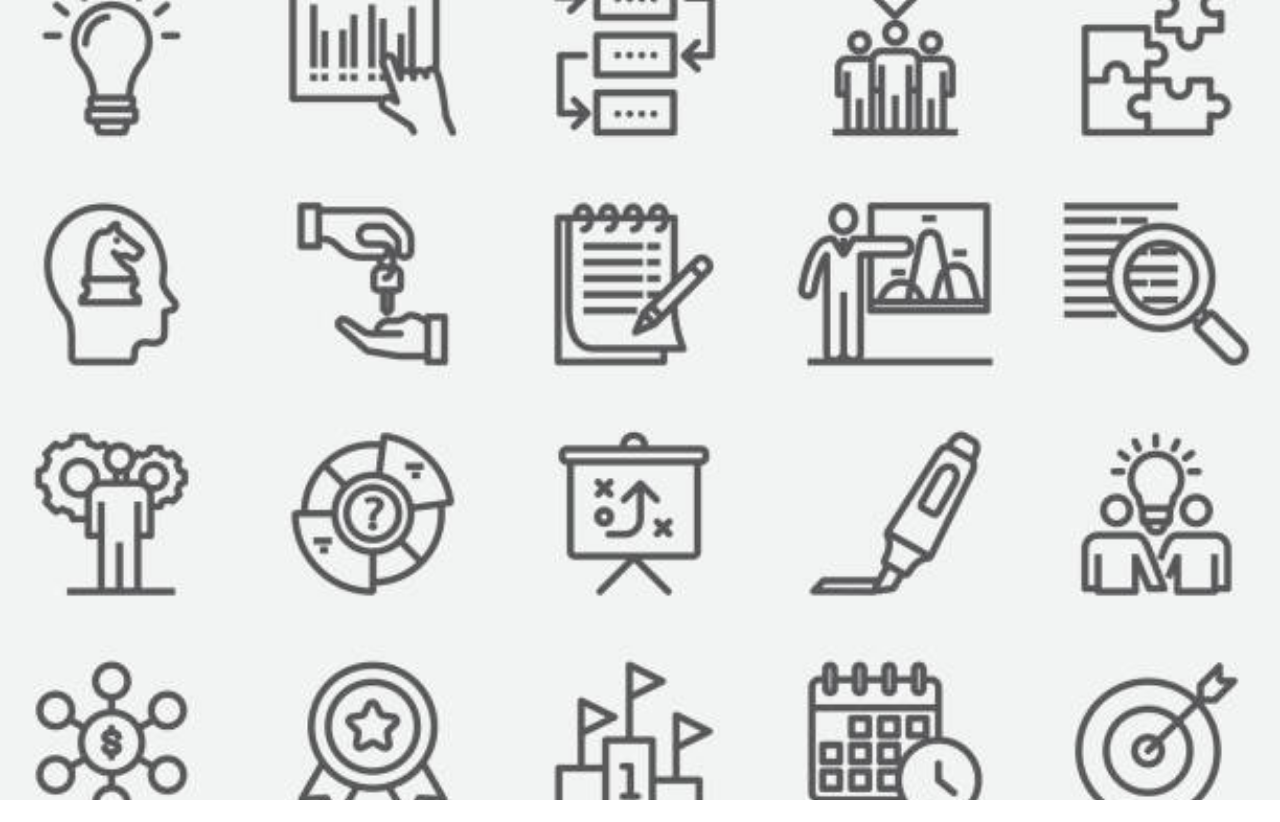
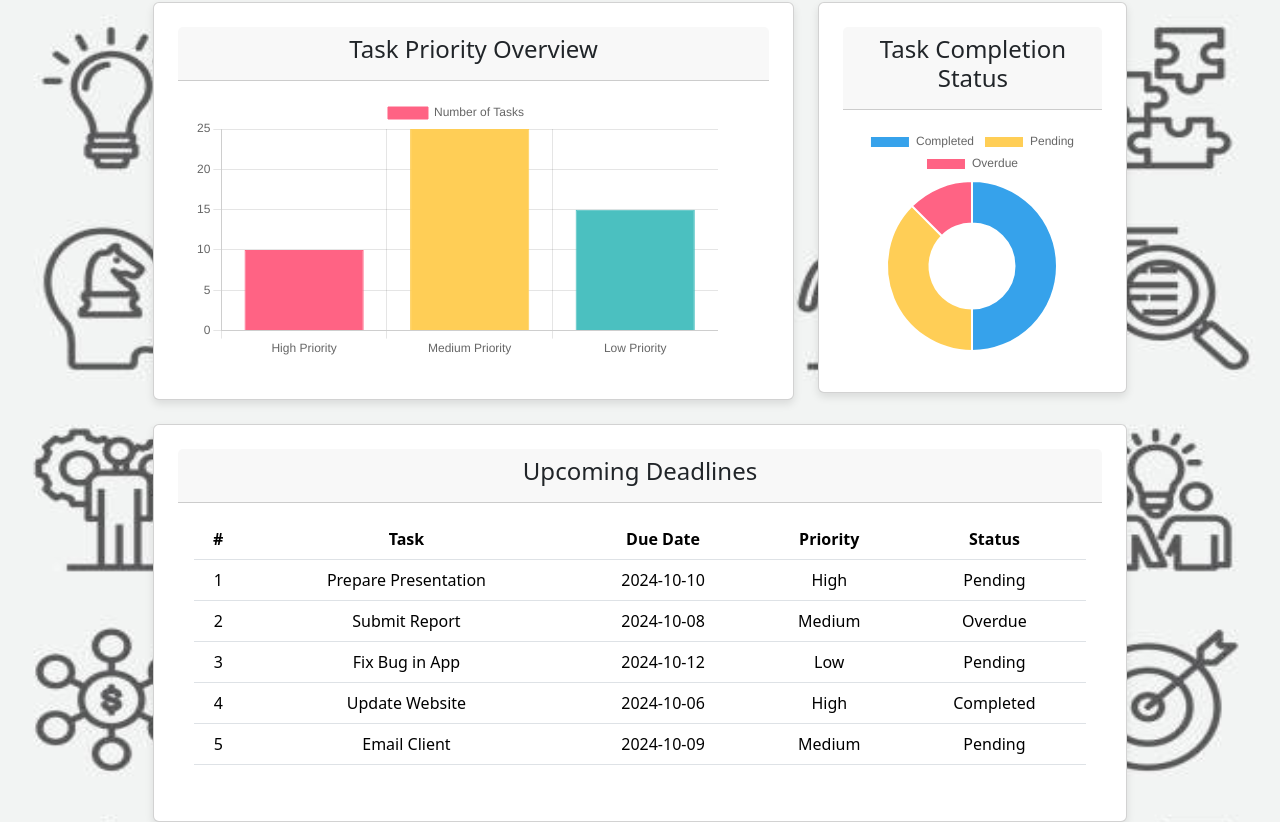
Before and after one commit to uaalumni02/task_management_front, a React (Create React App) app: page /dashboard in a window 1280 px wide. Before the commit this address had no page. Before the commit the page ends 800 px from the top, so only its background shows below. Built offline with nearby package versions, Linux system fonts and the light colour scheme.

Commit message:
add dashboard template

```diff
--- a/package.json
+++ b/package.json
@@ -7,7 +7,11 @@
     "@testing-library/jest-dom": "^5.17.0",
     "@testing-library/react": "^13.4.0",
     "@testing-library/user-event": "^13.5.0",
+    "bootstrap": "^5.3.3",
+    "chart.js": "^4.4.4",
     "react": "^18.3.1",
+    "react-bootstrap": "^2.10.5",
+    "react-chartjs-2": "^5.2.0",
     "react-dom": "^18.3.1",
     "react-router-dom": "^6.26.2",
     "react-scripts": "5.0.1",
--- a/src/App.js
+++ b/src/App.js
@@ -5,6 +5,7 @@ import Register from "./pages/Register";
 import RequestToken from "./pages/RequestToken";
 import ResetPassword from "./pages/ResetPassword";
 import EmailConfirmation from "./pages/EmailConfirmation";
+import Dashboard from "./pages/Dashboard";
 
 function App() {
   return (
@@ -18,6 +19,7 @@ function App() {
           <Route exact path="/Request_Token" element={<RequestToken />} />
           <Route exact path="/reset/:id" element={<ResetPassword />} />
           <Route exact path="/confirmation" element={<EmailConfirmation />} />
+          <Route exact path="/dashboard" element={<Dashboard />} />
         </Routes>
       </BrowserRouter>
     </div>
--- a/src/index.js
+++ b/src/index.js
@@ -3,6 +3,8 @@ import ReactDOM from 'react-dom/client';
 import './index.css';
 import App from './App';
 import reportWebVitals from './reportWebVitals';
+import 'bootstrap/dist/css/bootstrap.min.css';
+
 
 const root = ReactDOM.createRoot(document.getElementById('root'));
 root.render(
--- /dev/null
+++ b/src/pages/Dashboard.js
@@ -0,0 +1,153 @@
+import React from "react";
+import { Container, Row, Col, Card, Table } from "react-bootstrap";
+import { Bar, Doughnut } from "react-chartjs-2";
+import {
+  Chart as ChartJS,
+  CategoryScale,
+  LinearScale,
+  BarElement,
+  ArcElement,
+  Title,
+  Tooltip,
+  Legend,
+} from "chart.js";
+
+// Register necessary chart components
+ChartJS.register(
+  CategoryScale,
+  LinearScale,
+  BarElement,
+  ArcElement,
+  Title,
+  Tooltip,
+  Legend
+);
+
+const Dashboard = () => {
+  // Fake Data for Task Management
+  const taskPriorityData = {
+    labels: ["High Priority", "Medium Priority", "Low Priority"],
+    datasets: [
+      {
+        label: "Number of Tasks",
+        data: [10, 25, 15], // Example: 10 high priority, 25 medium, 15 low
+        backgroundColor: ["#FF6384", "#FFCE56", "#4BC0C0"],
+        borderColor: ["#FF6384", "#FFCE56", "#4BC0C0"],
+        borderWidth: 1,
+      },
+    ],
+  };
+
+  const taskStatusData = {
+    labels: ["Completed", "Pending", "Overdue"],
+    datasets: [
+      {
+        data: [40, 30, 10], // Example: 40 tasks completed, 30 pending, 10 overdue
+        backgroundColor: ["#36A2EB", "#FFCE56", "#FF6384"],
+        hoverBackgroundColor: ["#36A2EB", "#FFCE56", "#FF6384"],
+      },
+    ],
+  };
+
+  // Fake Task List with due dates and priorities
+  const tasks = [
+    {
+      id: 1,
+      title: "Prepare Presentation",
+      dueDate: "2024-10-10",
+      priority: "High",
+      status: "Pending",
+    },
+    {
+      id: 2,
+      title: "Submit Report",
+      dueDate: "2024-10-08",
+      priority: "Medium",
+      status: "Overdue",
+    },
+    {
+      id: 3,
+      title: "Fix Bug in App",
+      dueDate: "2024-10-12",
+      priority: "Low",
+      status: "Pending",
+    },
+    {
+      id: 4,
+      title: "Update Website",
+      dueDate: "2024-10-06",
+      priority: "High",
+      status: "Completed",
+    },
+    {
+      id: 5,
+      title: "Email Client",
+      dueDate: "2024-10-09",
+      priority: "Medium",
+      status: "Pending",
+    },
+  ];
+
+  return (
+    <Container fluid className="mt-4">
+      <Row>
+        <Col md={8}>
+          <Card>
+            <Card.Header>
+              <h4>Task Priority Overview</h4>
+            </Card.Header>
+            <Card.Body>
+              <Bar data={taskPriorityData} options={{ responsive: true }} />
+            </Card.Body>
+          </Card>
+        </Col>
+        <Col md={4}>
+          <Card>
+            <Card.Header>
+              <h4>Task Completion Status</h4>
+            </Card.Header>
+            <Card.Body>
+              <Doughnut data={taskStatusData} options={{ responsive: true }} />
+            </Card.Body>
+          </Card>
+        </Col>
+      </Row>
+
+      <Row className="mt-4">
+        <Col md={12}>
+          <Card>
+            <Card.Header>
+              <h4>Upcoming Deadlines</h4>
+            </Card.Header>
+            <Card.Body>
+              <Table responsive>
+                <thead>
+                  <tr>
+                    <th>#</th>
+                    <th>Task</th>
+                    <th>Due Date</th>
+                    <th>Priority</th>
+                    <th>Status</th>
+                  </tr>
+                </thead>
+                <tbody>
+                  {tasks.map((task) => (
+                    <tr key={task.id}>
+                      <td>{task.id}</td>
+                      <td>{task.title}</td>
+                      <td>{task.dueDate}</td>
+                      <td>{task.priority}</td>
+                      <td>{task.status}</td>
+                    </tr>
+                  ))}
+                </tbody>
+              </Table>
+            </Card.Body>
+          </Card>
+        </Col>
+      </Row>
+    </Container>
+  );
+};
+
+export default Dashboard;
```
Also changed, not shown: 1 other file (tests, documents, lock files or other folders).
